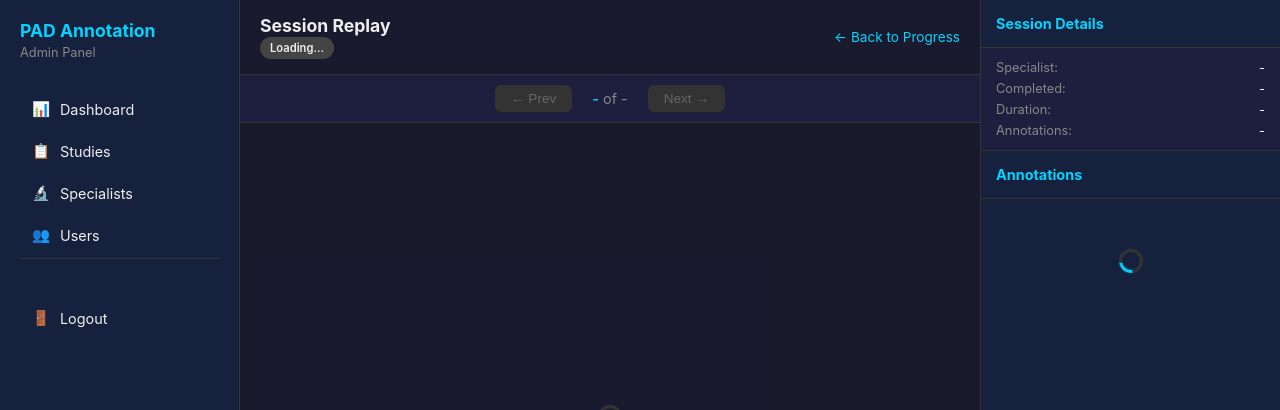
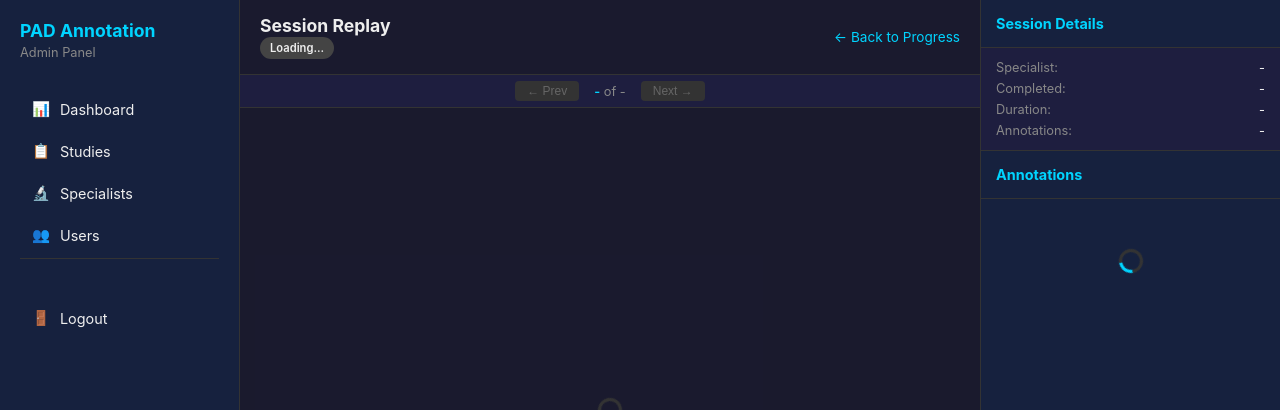
Before and after one commit to psaboia/pad-salience-annotations, a FastAPI app: template frontend/templates/admin/session_replay.html in a window 1280 px wide. Shown: the top 410 px of the page. Run offline with FastAPI, Linux system fonts and the light colour scheme; the template is opened without the code that fills it, so the values that code supplies are empty.

Commit message:
style(replay): make navigation bar more compact

```diff
--- a/frontend/templates/admin/session_replay.html
+++ b/frontend/templates/admin/session_replay.html
@@ -91,19 +91,19 @@
         display: flex;
         align-items: center;
         justify-content: center;
-        gap: 20px;
-        padding: 10px 20px;
+        gap: 15px;
+        padding: 6px 20px;
         background: var(--card-color);
         border-bottom: 1px solid var(--border-color);
     }
 
     .nav-btn {
-        padding: 6px 16px;
+        padding: 3px 12px;
         background: var(--primary-color);
         color: #000;
         border: none;
-        border-radius: 6px;
-        font-size: 0.85rem;
+        border-radius: 4px;
+        font-size: 0.75rem;
         font-weight: 500;
         cursor: pointer;
         transition: all 0.2s;
@@ -120,7 +120,7 @@
     }
 
     .nav-info {
-        font-size: 0.9rem;
+        font-size: 0.8rem;
         color: var(--text-muted);
     }
 
```
